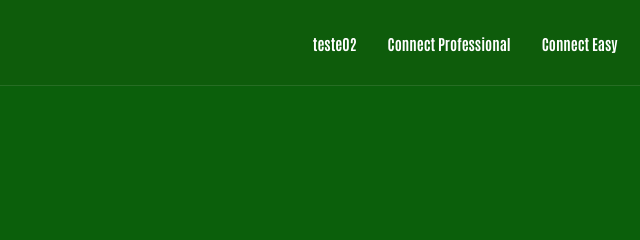
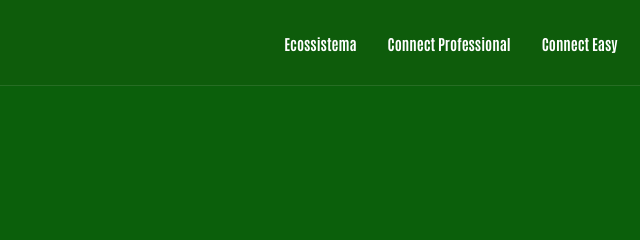
Before and after one commit to connectvetdobrasil-bit/public_website, a plain HTML site: page index.html in a window 1280 px wide. Shown: the top 240 px of the page, 218-858 px from the left. Drawn offline with Linux system fonts and the light colour scheme.

```diff
--- a/index.html
+++ b/index.html
@@ -18,7 +18,7 @@
 </a>
 <nav>
 <ul class="menu" id="menu">
-<li><a href="#ecossistema">teste02</a></li>
+<li><a href="#ecossistema">Ecossistema</a></li>
 <li><a href="#connect-professional">Connect Professional</a></li>
 <li><a href="#connect-easy">Connect Easy</a></li>
 <li><a href="#solidario">Solidário</a></li>
```
